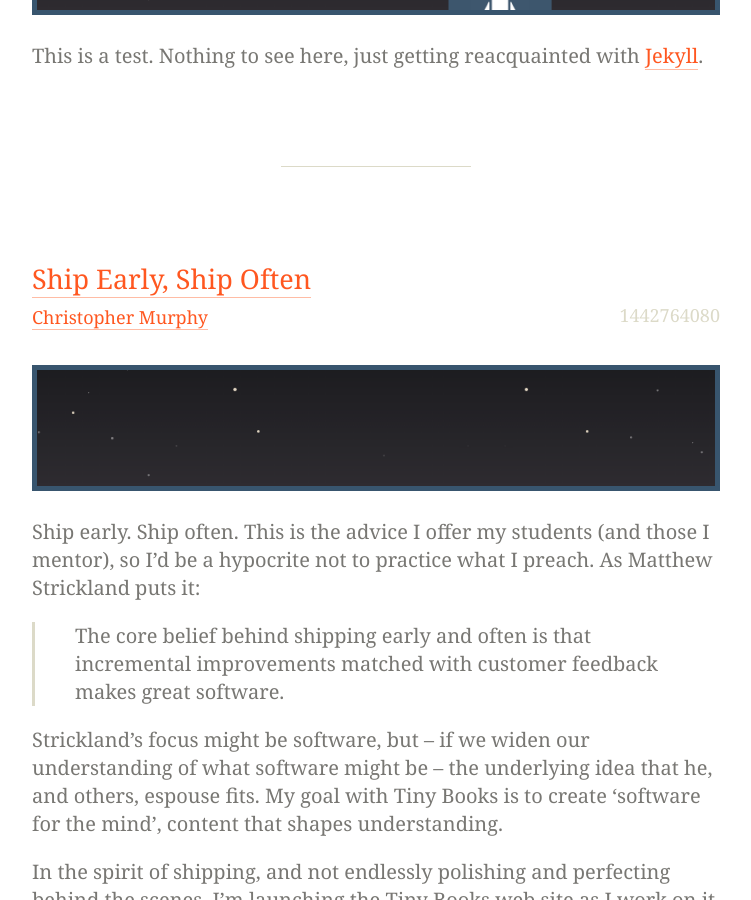
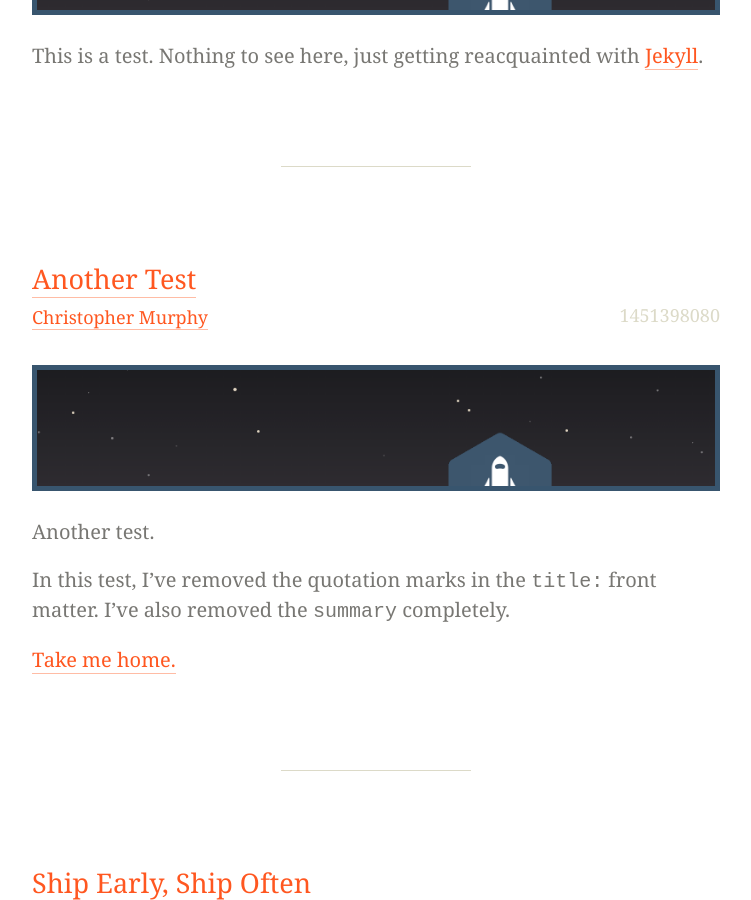
Before and after one commit to tinybooks/tinybooks.github.io, a Jekyll site: the page built from journal/index.html, in a window 1280 px wide and 900 px high, scrolled down 741 px. Shown: the whole window, without its empty margins (264-1015 px from the left). Built offline with Jekyll 4.4.1, drawn with Linux system fonts in a browser that asks for light colours; nearby versions of some CDN libraries; the list of posts is cut into pages by our own code.

Commit message:
Added another test post.

```diff
--- /dev/null
+++ b/_posts/2015-12-29-another-test.md
@@ -0,0 +1,18 @@
+---
+layout: post
+title: Another Test
+date: 2015-12-29 14:08:00
+author: Christopher Murphy
+categories: jekyll update
+image: post-example.png
+imagealt: Testing the `alt` attribute. [Detail]
+---
+
+Another test.
+
+In this test, I've removed the quotation marks in the `title:` front matter. I've also removed the `summary` completely.
+
+[Take me home.][tiny-books]
+
+
+[tiny-books]: http://tinybooks.github.io/
--- a/_posts/2015-12-29-quick-test.markdown
+++ b/_posts/2015-12-29-quick-test.markdown
@@ -1,6 +1,6 @@
 ---
 layout: post
-title:  "Quick Test"
+title: "Quick Test"
 date:   2015-12-29 14:08:00
 author: Christopher Murphy
 categories: jekyll update
```
